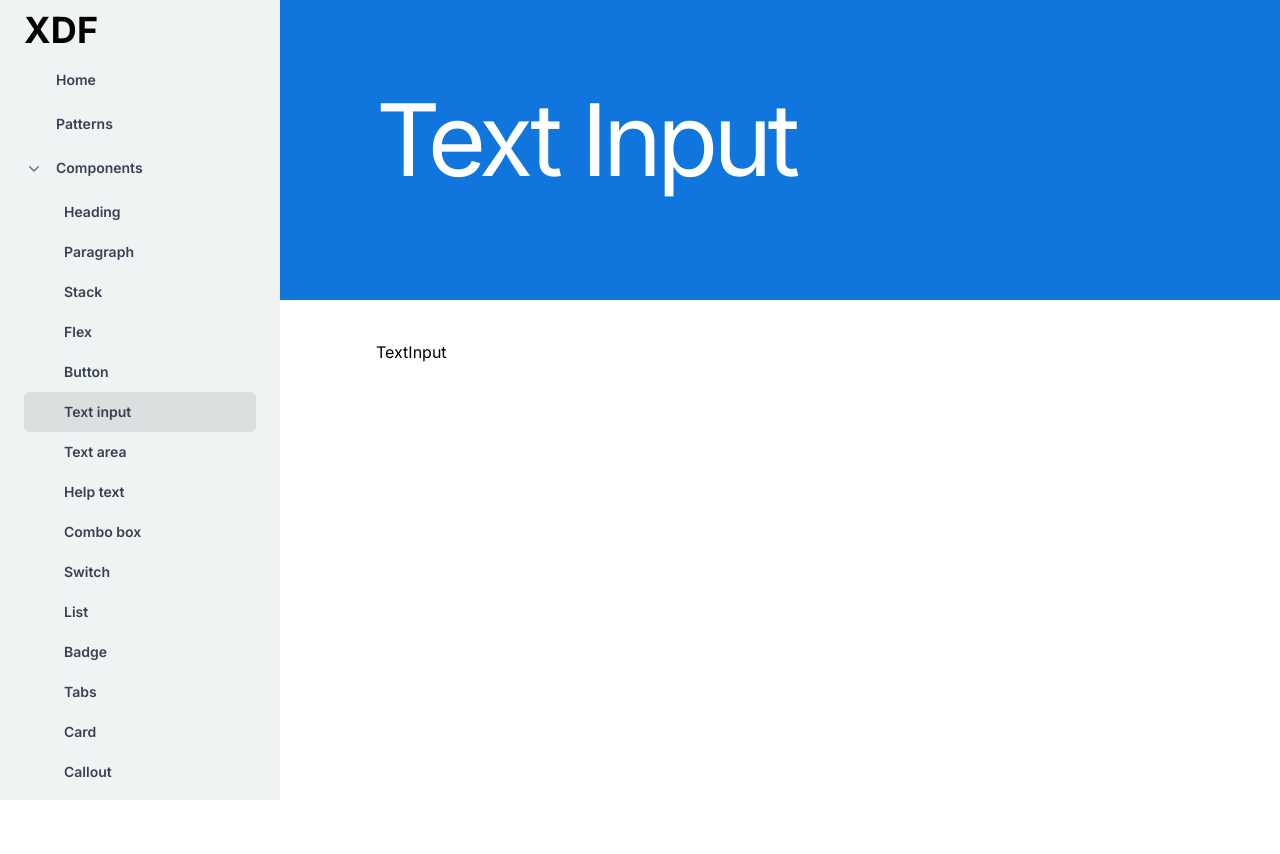
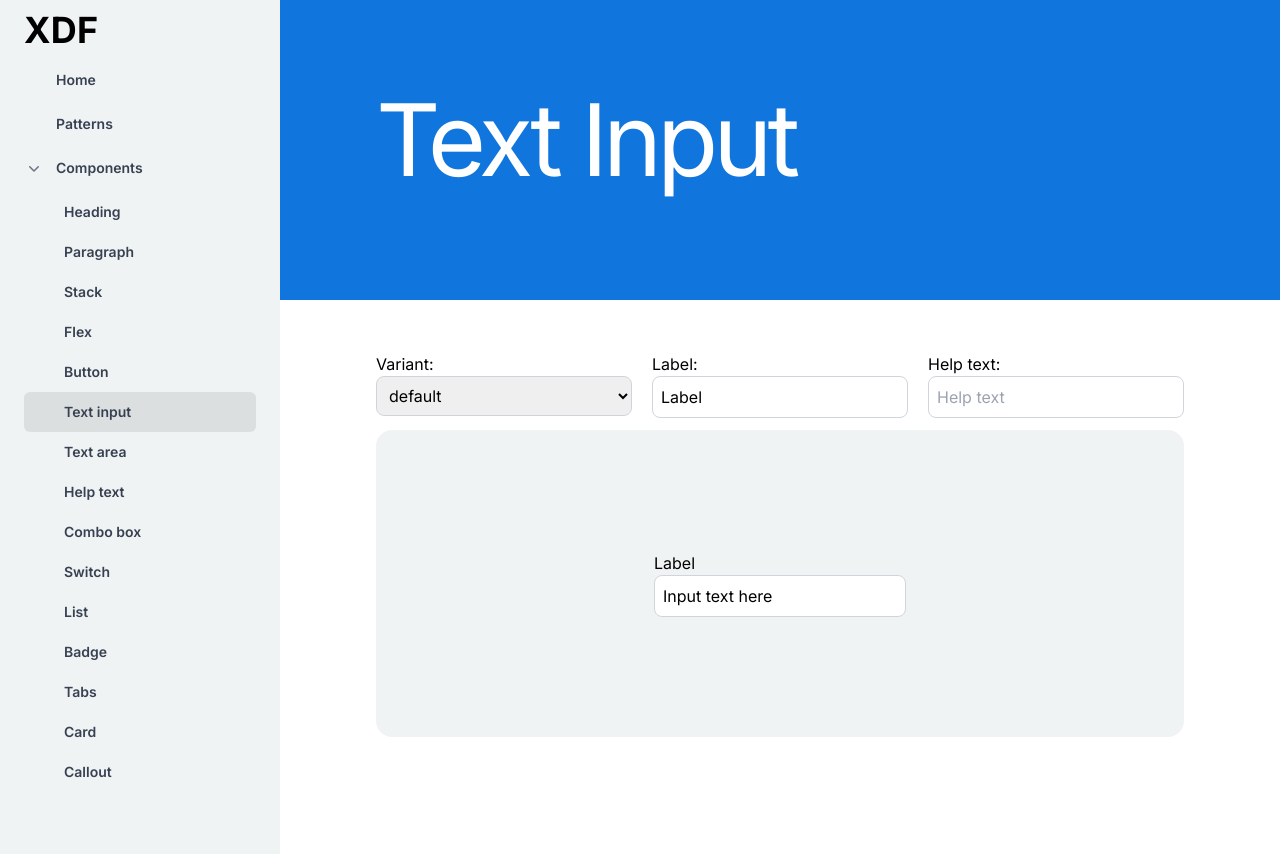
Before and after one commit to totisama/design-system, a Next.js app: page /components/text-input in a window 1280 px wide. Before the commit the page ends 800 px from the top, so only its background shows below. Built offline with nearby package versions, Linux system fonts and the light colour scheme.

Commit message:
WIP: Finish variant styles

```diff
--- a/src/app/components/text-input/page.tsx
+++ b/src/app/components/text-input/page.tsx
@@ -1,6 +1,11 @@
 import { PageWrapper } from '@/components/page-wrapper'
+import { TextInputPlayground } from '@/components/text-input/text-input-playground'
 import type React from 'react'
 
 export default function TextInputPage() {
-  return <PageWrapper name='Text Input'>TextInput</PageWrapper>
+  return (
+    <PageWrapper name='Text Input'>
+      <TextInputPlayground />
+    </PageWrapper>
+  )
 }
--- /dev/null
+++ b/src/components/text-input/text-input-playground.tsx
@@ -0,0 +1,80 @@
+'use client'
+
+import { Container } from '@/components/container'
+import { type ChangeEvent, useState } from 'react'
+import { TextInput, type TextInputVariants } from './text-input'
+
+const VARIANTS = ['default', 'disabled', 'active', 'error'] as const
+
+export const TextInputPlayground = () => {
+  const [variant, setVariant] = useState<TextInputVariants>('default')
+  const [label, setLabel] = useState('Label')
+  const [helpText, setHelpText] = useState('')
+
+  const handleAsChange = (e: ChangeEvent<HTMLSelectElement>) => {
+    setVariant(e.target.value as TextInputVariants)
+  }
+
+  const handleLabelChange = (e: ChangeEvent<HTMLInputElement>) => {
+    setLabel(e.target.value)
+  }
+
+  const handleHelpTextChange = (e: ChangeEvent<HTMLInputElement>) => {
+    setHelpText(e.target.value)
+  }
+
+  return (
+    <>
+      <section className='flex gap-5 w-full'>
+        <div className='flex flex-col my-3 w-1/3'>
+          <label htmlFor='variant'>Variant:</label>
+          <select
+            id='variant'
+            name='variant'
+            onChange={handleAsChange}
+            className='p-2 rounded-lg border border-gray-300 focus:outline-none focus:ring-2 focus:ring-gray-500 focus:border-transparent'
+          >
+            {VARIANTS.map((option) => (
+              <option
+                key={option}
+                value={option}
+              >
+                {option}
+              </option>
+            ))}
+          </select>
+        </div>
+        <div className='flex flex-col my-3 w-1/3'>
+          <label htmlFor='label'>Label:</label>
+          <input
+            id='label'
+            name='label'
+            onChange={handleLabelChange}
+            value={label}
+            placeholder='Label'
+            className='p-2 rounded-lg border border-gray-300 focus:outline-none focus:ring-2 focus:ring-gray-500 focus:border-transparent'
+          />
+        </div>
+        <div className='flex flex-col my-3 w-1/3'>
+          <label htmlFor='helpText'>Help text:</label>
+          <input
+            id='helpText'
+            name='helpText'
+            onChange={handleHelpTextChange}
+            value={helpText}
+            placeholder='Help text'
+            className='p-2 rounded-lg border border-gray-300 focus:outline-none focus:ring-2 focus:ring-gray-500 focus:border-transparent'
+          />
+        </div>
+      </section>
+      <Container>
+        <TextInput
+          placeholder='Input text'
+          label={label}
+          variant={variant}
+          helpText={helpText}
+        />
+      </Container>
+    </>
+  )
+}
--- /dev/null
+++ b/src/components/text-input/text-input.tsx
@@ -0,0 +1,56 @@
+import { type ChangeEvent, useState } from 'react'
+import { HelpText } from '@/components/help-text/help-text'
+
+export type TextInputVariants = 'default' | 'success' | 'error' | 'disabled'
+
+interface TextInputProps {
+  label: string
+  placeholder: string
+  helpText: string
+  variant: TextInputVariants
+}
+
+const variantClasses = {
+  default: '',
+  success: 'border-green-500',
+  error: 'border-red-500',
+  disabled: 'cursor-not-allowed',
+}
+
+export const TextInput = ({
+  label,
+  variant,
+  placeholder,
+  helpText,
+}: TextInputProps) => {
+  const [text, setText] = useState('Input text here')
+
+  const handleTextChange = (e: ChangeEvent<HTMLInputElement>) => {
+    setText(e.target.value)
+  }
+
+  const variantStyle = variantClasses[variant]
+  const helpTextVariant = variant === 'error' ? 'error' : 'default'
+  const disabled = variant === 'disabled'
+
+  return (
+    <div className='flex flex-col items-start'>
+      <label htmlFor='input'>{label}</label>
+      <input
+        id='input'
+        name='input'
+        value={text}
+        onChange={handleTextChange}
+        placeholder={placeholder}
+        disabled={disabled}
+        className={`p-2 rounded-lg border border-gray-300 ${variantStyle} focus:outline-none focus:ring-2 focus:ring-gray-500 focus:border-transparent`}
+      />
+      {helpText && (
+        <HelpText
+          variant={helpTextVariant}
+          text={helpText}
+        />
+      )}
+    </div>
+  )
+}
```
